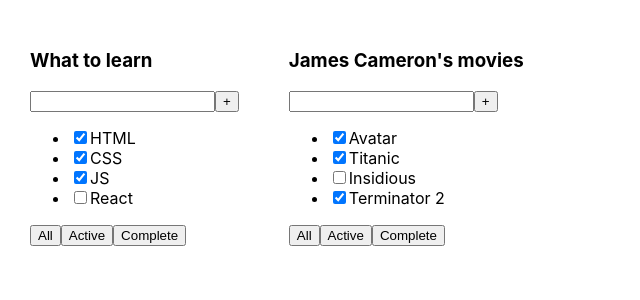
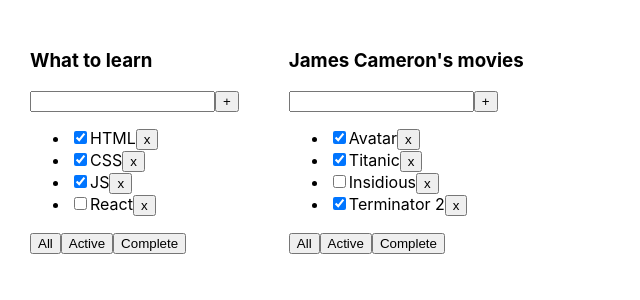
Before and after one commit to IJTINK7/Week, a React (Create React App) app in the folder Monday/todolist-ts/: page / in a window 1280 px wide. Shown: the top 300 px of the page, without its empty margins (0-640 px from the left). Built offline with nearby package versions, Linux system fonts and the light colour scheme.

Commit message:
Adding "removeTasks" function

```diff
--- a/Monday/todolist-ts/src/App.tsx
+++ b/Monday/todolist-ts/src/App.tsx
@@ -15,18 +15,59 @@ function App() {
         {id: 3, title: "Insidious", isDone: false},
         {id: 4, title: "Terminator 2", isDone: true},
     ]
+    const removeTask = (id: number) => {
+        tasks = tasks.filter(el=> el.id !== id)
+    }
   return (
     <div className="App">
       <ToDoList
         title = {"What to learn"}
         tasks = {tasks}
+        removeTask={removeTask}
       />
       <ToDoList
           title = {"James Cameron's movies"}
           tasks = {movies}
+          removeTask={removeTask}
       />
     </div>
   );
 }
 
 export default App;
+
+
+//Todolist 01
+
+// import React from 'react';
+// import './App.css';
+// import {ToDoList} from "./ToDoList";
+//
+// function App() {
+//     let tasks = [
+//         {id: 1, title: "HTML", isDone: true},
+//         {id: 2, title: "CSS", isDone: true},
+//         {id: 3, title: "JS", isDone: true},
+//         {id: 4, title: "React", isDone: false},
+//     ]
+//     let movies = [
+//         {id: 1, title: "Avatar", isDone: true},
+//         {id: 2, title: "Titanic", isDone: true},
+//         {id: 3, title: "Insidious", isDone: false},
+//         {id: 4, title: "Terminator 2", isDone: true},
+//     ]
+//     return (
+//         <div className="App">
+//             <ToDoList
+//                 title = {"What to learn"}
+//                 tasks = {tasks}
+//             />
+//             <ToDoList
+//                 title = {"James Cameron's movies"}
+//                 tasks = {movies}
+//             />
+//         </div>
+//     );
+// }
+//
+// export default App;
--- a/Monday/todolist-ts/src/ToDoList.tsx
+++ b/Monday/todolist-ts/src/ToDoList.tsx
@@ -3,6 +3,7 @@ import React from "react";
 type PropsType = {
 	title: string;
 	tasks: Array<TasksType>;
+	removeTask: Function;
 }
 type TasksType ={
 	id: number;
@@ -19,9 +20,10 @@ export const ToDoList = (props: PropsType) => {
 				<button>+</button>
 			</div>
 			<ul>
-				{props.tasks.map(el=>{
-					return <li><input type="checkbox" checked={el.isDone}/><span>{el.title}</span></li>
-				})}
+				{props.tasks.map(el=> <li><input type="checkbox" checked={el.isDone}/>
+					<span>{el.title}</span>
+					<button onClick={()=>{props.removeTask(el.id)}}>x</button>
+				</li>)}
 			</ul>
 			<div>
 				<button>All</button>
@@ -31,3 +33,39 @@ export const ToDoList = (props: PropsType) => {
 		</div>
 	);
 }
+
+// Todolist 01
+// import React from "react";
+//
+// type PropsType = {
+// 	title: string;
+// 	tasks: Array<TasksType>;
+// }
+// type TasksType ={
+// 	id: number;
+// 	title: string;
+// 	isDone: boolean;
+// }
+//
+// export const ToDoList = (props: PropsType) => {
+// 	return (
+// 		<div>
+// 			<h3>{props.title}</h3>
+// 			<div>
+// 				<input />
+// 				<button>+</button>
+// 			</div>
+// 			<ul>
+// 				<li><input type="checkbox" checked={props.tasks[0].isDone}/><span>{props.tasks[0].title}</span></li>
+// 				<li><input type="checkbox" checked={props.tasks[1].isDone}/><span>{props.tasks[1].title}</span></li>
+// 				<li><input type="checkbox" checked={props.tasks[2].isDone}/><span>{props.tasks[2].title}</span></li>
+// 				<li><input type="checkbox" checked={props.tasks[3].isDone}/><span>{props.tasks[3].title}</span></li>
+// 			</ul>
+// 			<div>
+// 				<button>All</button>
+// 				<button>Active</button>
+// 				<button>Complete</button>
+// 			</div>
+// 		</div>
+// 	);
+// }
```
